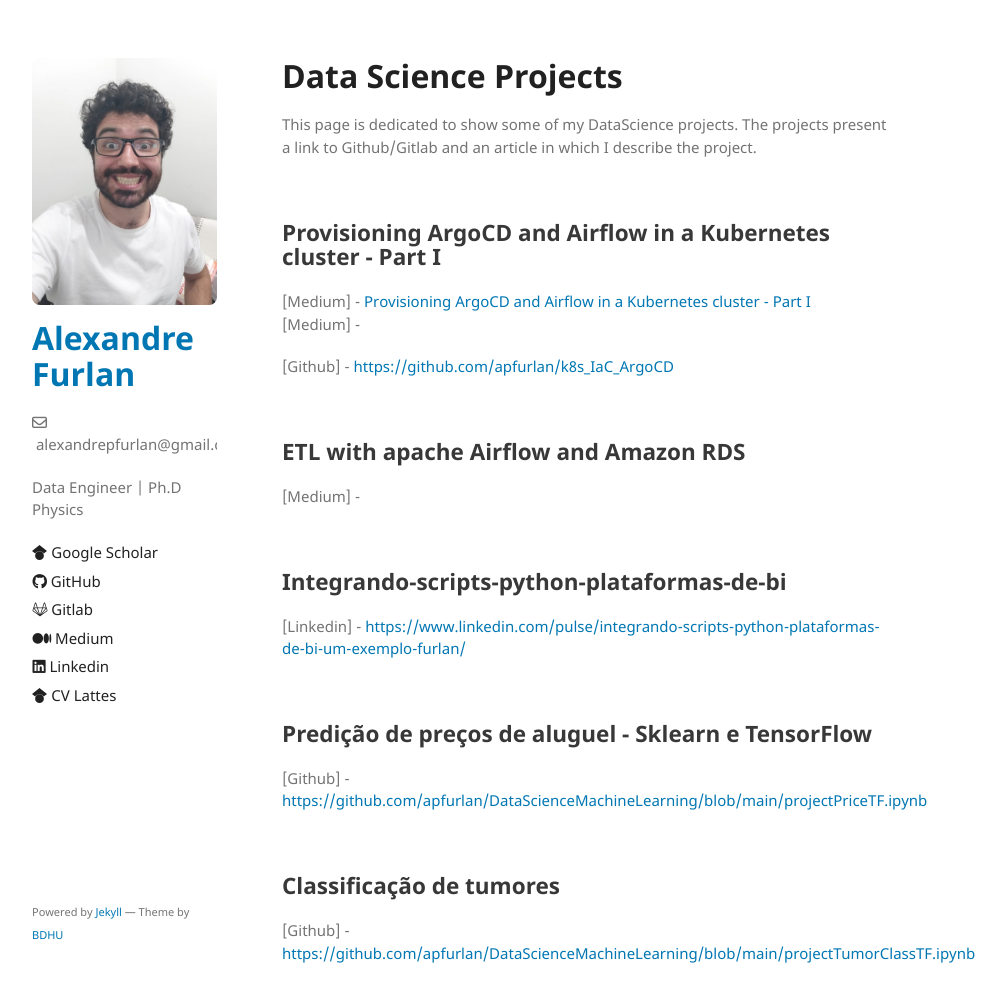
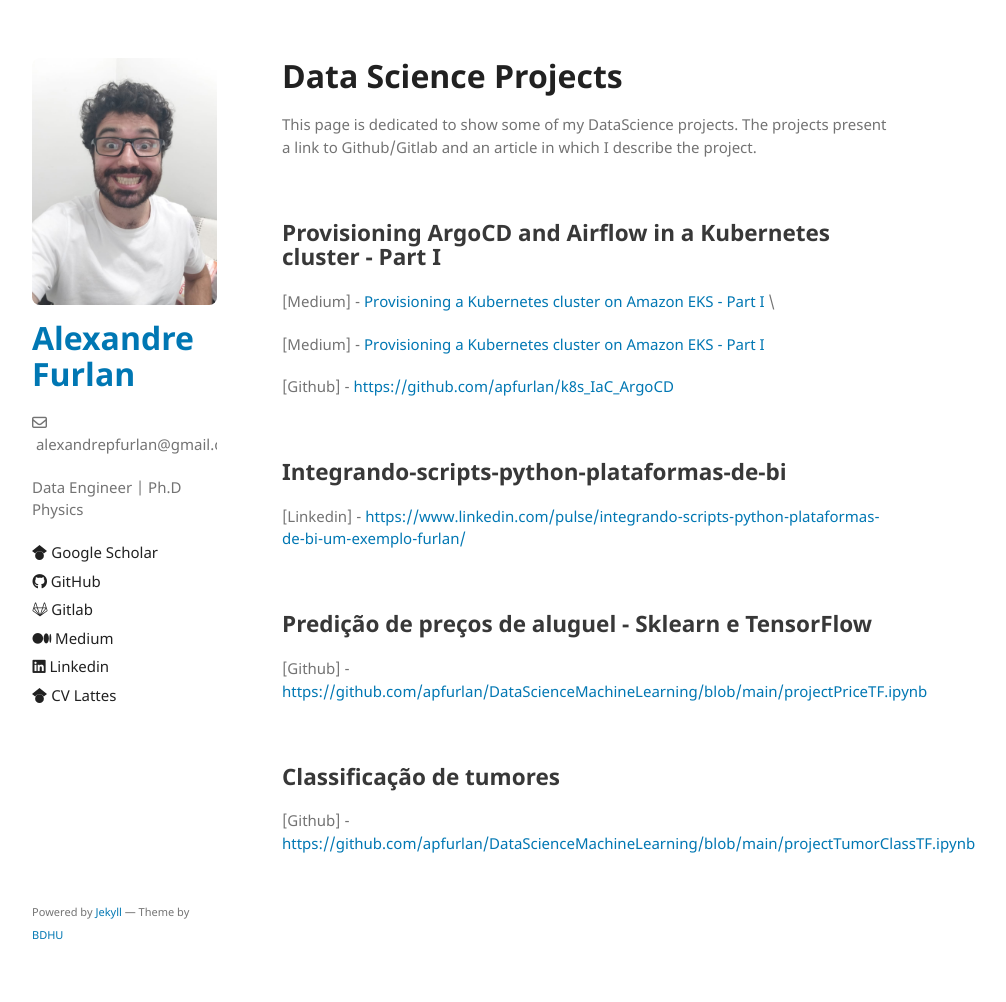
Before and after one commit to apfurlan/apfurlan.github.io, a Jekyll site: the page built from dts-pub-page.md, in a window 1280 px wide and 1014 px high. Shown: the top 1002 px of the window, without its empty margins (178-1184 px from the left). Built offline with Jekyll 4.4.1, drawn with Linux system fonts in a browser that asks for light colours; our own code applies the rules of GitHub Pages for plain Markdown files.

Commit message:
init commit

```diff
--- a/dts-pub-page.md
+++ b/dts-pub-page.md
@@ -10,19 +10,11 @@ and an article in which I describe the project.
 
 ## Provisioning ArgoCD and Airflow in a Kubernetes cluster - Part I
 
-[Medium] - [Provisioning ArgoCD and Airflow in a Kubernetes cluster - Part I](www.www.ww) \
-[Medium] -
+[Medium] - [Provisioning a Kubernetes cluster on Amazon EKS - Part I](https://apfurlan.medium.com/provisioning-a-kubernetes-cluster-on-amazon-eks-part-i-40132412eadf) \
+
+[Medium] - [Provisioning a Kubernetes cluster on Amazon EKS - Part I](www.www.www)
 
 [Github] - [https://github.com/apfurlan/k8s_IaC_ArgoCD](https://github.com/apfurlan/k8s_IaC_ArgoCD)
-
-
-&nbsp;
-
-
-## ETL with apache Airflow and Amazon RDS
-
-
-[Medium] -
 
 
 &nbsp;
```
Also changed, not shown: phy-pub-page.md (line endings or trailing spaces), 1 other file.
